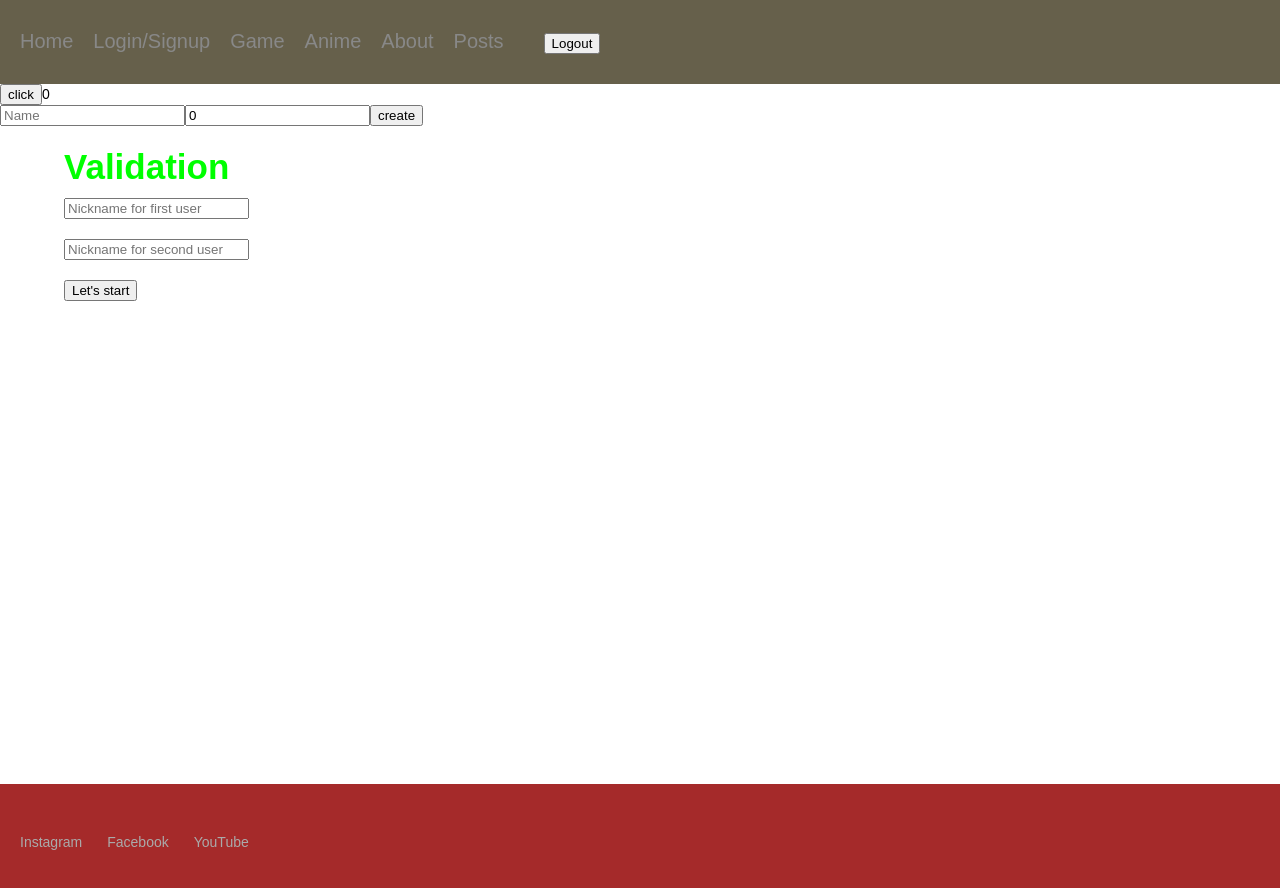
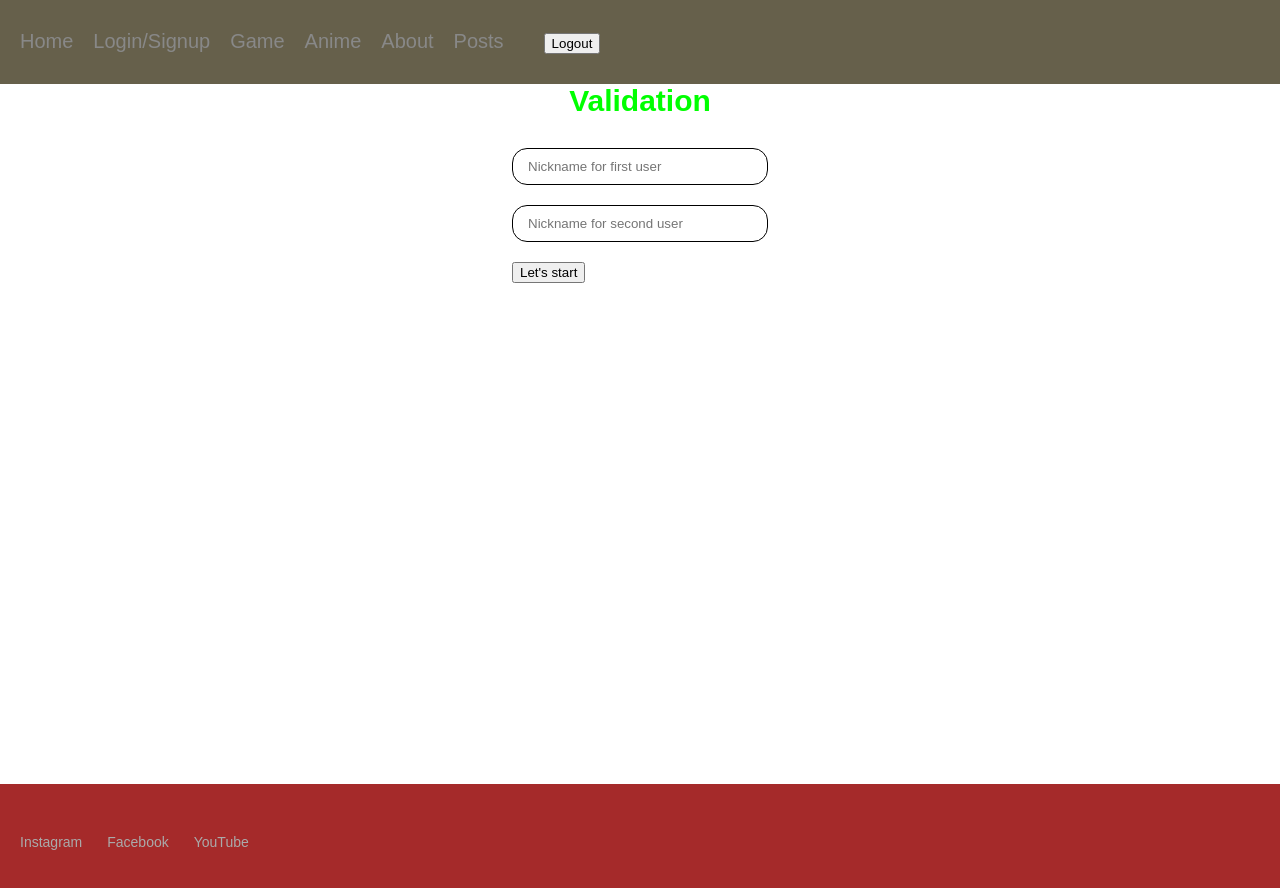
Before and after one commit to kasper023/dba, a React (Create React App) app: page /valid in a window 1280 px wide. Shown: the top 888 px of the page. Built offline with nearby package versions, Linux system fonts and the light colour scheme.

Commit message:
fix(*):Like preadded

```diff
--- a/src/components/Products.tsx
+++ b/src/components/Products.tsx
@@ -14,7 +14,7 @@ const Products = () => {
                     });
                 }}
             >
-                click
+                Like
             </button>
             {state.shoppingCart}
         </div>
--- a/src/components/app/App.tsx
+++ b/src/components/app/App.tsx
@@ -47,10 +47,6 @@ function App() {
                 <div className={style.app}>
 
                     <Header/>
-                    <AppProvider>
-                        <Products/>
-                        <List/>
-                    </AppProvider>
                     <Route path="/main">
                         <ErrorBoundary>
                             <Main/>
@@ -93,6 +89,10 @@ function App() {
                         <ThemeProvider>
                             <Posts postList={postList}/>
                         </ThemeProvider>
+                        <AppProvider>
+                            <Products/>
+                            <List/>
+                        </AppProvider>
                     </Route>
                     <Footer/>
                 </div>
--- a/src/components/game/Game.tsx
+++ b/src/components/game/Game.tsx
@@ -93,12 +93,13 @@ const Game: React.FC = () => {
         document.title = `Game count: ${gameCount}`;
     }, [gameCount]);
     const memoizedValue =  useMemo( () => {
-        if(stepNumber % 2 == 0) return "even";
-        else return "odd";
+        if(stepNumber % 2 == 0) return localStorage['nickname1'];
+        else return localStorage['nickname2'];
     },[stepNumber])
     return (
         <div className={s.game}>
             <div className={s.game_board}>
+                Your turn: {memoizedValue}
                 <h2 className={s.gameCount}>
                     <p>Game count: {gameCount}</p>
                 </h2>
@@ -111,7 +112,6 @@ const Game: React.FC = () => {
 
                 <div>{status}</div>
                 <ol>{moves}</ol>
-                {memoizedValue}
                 <div onClick={toggleTheme} className={s.darkLight}>
                     <p>Switch to {theme === 'light' ? 'dark' : 'light'}</p>
                 </div>
--- a/src/components/validations/Validation.tsx
+++ b/src/components/validations/Validation.tsx
@@ -1,5 +1,5 @@
 import React, {createRef, ReactElement, useEffect, useState} from "react";
-
+import s from './signup/Signup.module.css'
 
 interface Props {
 
@@ -38,8 +38,10 @@ export default function Validation({}: Props): ReactElement {
 
     function SubmitForm() {
         if (nickname1.length >= 8 && nickname2.length >= 8) {
-            alert("everything ok :)")
-            window.location.href = `http://localhost:3000/game/`;
+            alert("everything ok :)");
+            localStorage['nickname1'] = nickname1;
+            localStorage['nickname2'] = nickname2;
+            // window.location.href = `http://localhost:3000/game/`;
         } else {
             alert('nickname doesnt correct')
         }
@@ -50,11 +52,11 @@ export default function Validation({}: Props): ReactElement {
 
     return (
         <div className={"validation"}>
-                <div className={"container"}>
-                <h1 className="title valid__title">
+                <div className={s.container}>
+                <h1 className={s.signup__title}>
                     Validation
                 </h1>
-                <form action="/game" className="form">
+                <form action="/game" className={s.form}>
                     <input id="nick1" type="text" placeholder="Nickname for first user" onChange={(e) => {
                         setNickname1(e.target.value)
                     }} style={{
```
Also changed, not shown: 1 other file (tests, documents, lock files or other folders).
